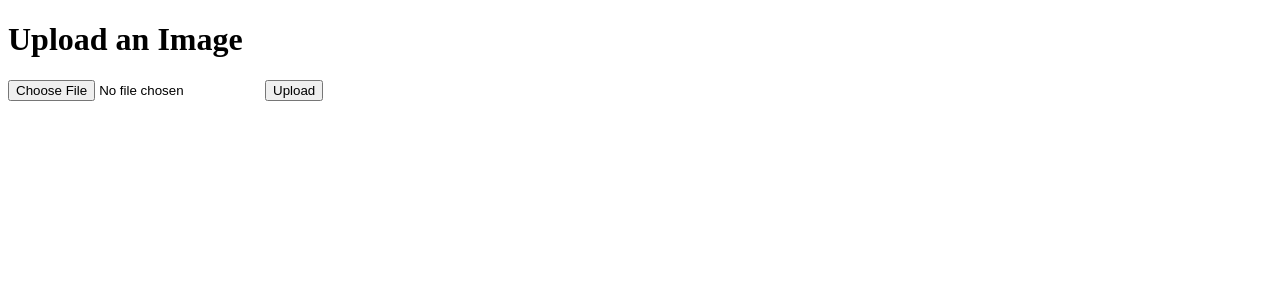
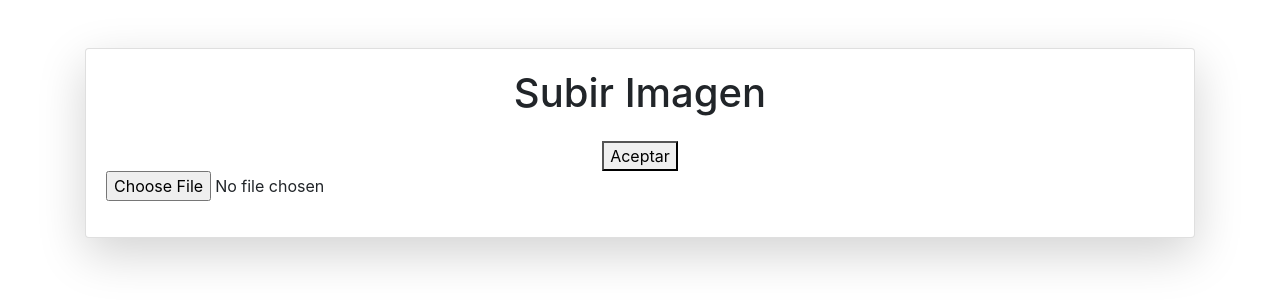
Before and after one commit to Kevin4Calderon/Puntos_Faciales, a Flask app: page / in a window 1280 px wide. Shown: the top 306 px of the page. Run offline with Flask 3, Linux system fonts and the light colour scheme; some libraries are stand-ins or nearby versions.

Commit message:
Update index.html
correcion final

```diff
--- a/templates/index.html
+++ b/templates/index.html
@@ -1,15 +1,31 @@
 <!DOCTYPE html>
-<html lang="en">
+<html lang="es">
 <head>
     <meta charset="UTF-8">
     <meta name="viewport" content="width=device-width, initial-scale=1.0">
-    <title>Image Upload</title>
+    <title>Cargar Imagen</title>
+    <!-- Bootstrap CSS -->
+    <link href="https://maxcdn.bootstrapcdn.com/bootstrap/4.5.2/css/bootstrap.min.css" rel="stylesheet">
 </head>
 <body>
-    <h1>Upload an Image</h1>
-    <form action="/procesar_imagen" method="post" enctype="multipart/form-data">
-        <input type="file" name="file" accept="image/*" required>
-        <input type="submit" value="Upload">
-    </form>
+    <div class="container mt-5">
+        <div class="card shadow-lg">
+            <div class="card-body">
+                <h1 class="text-center mb-4">Subir Imagen</h1>
+                <form action="/" method="post" enctype="multipart/form-data" class="text-center">
+                    <div class="form-group">
+                        <button type="submit" >Aceptar</button>
+                        <input type="file" class="form-control-file" name="file" accept="image/*" required>
+
+                    </div>
+
+                </form>
+            </div>
+        </div>
+    </div>
+    <!-- Bootstrap JS and dependencies -->
+    <script src="https://code.jquery.com/jquery-3.5.1.slim.min.js"></script>
+    <script src="https://cdn.jsdelivr.net/npm/@popperjs/core@1.16.0/dist/umd/popper.min.js"></script>
+    <script src="https://stackpath.bootstrapcdn.com/bootstrap/4.5.2/js/bootstrap.min.js"></script>
 </body>
 </html>
```
